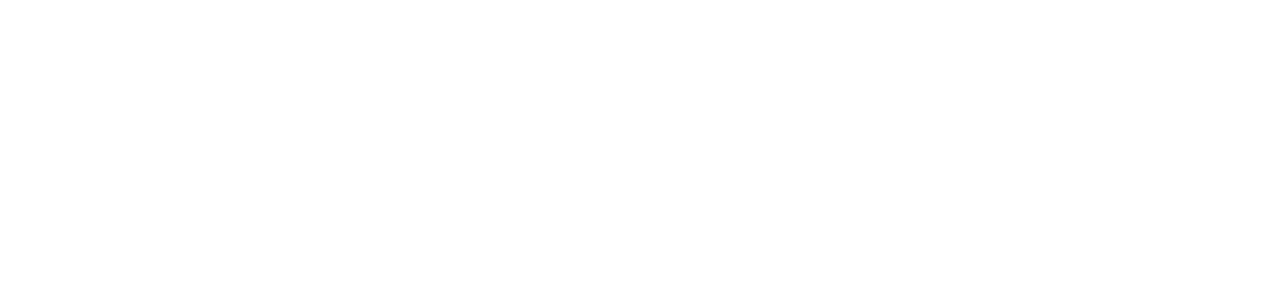
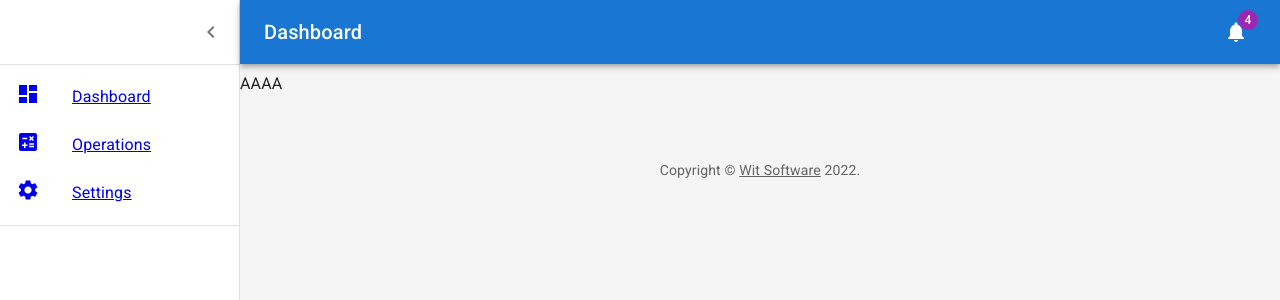
Before and after one commit to sousacaio/wit-reactjschallenge, a React (Create React App) app: page /settings in a window 1280 px wide. Before the commit this address had no page. Shown: the top 300 px of the page. Built offline with nearby package versions, Linux system fonts and the light colour scheme.

Commit message:
feat: add settings route

```diff
--- a/src/Components/SidebarComponents.tsx
+++ b/src/Components/SidebarComponents.tsx
@@ -30,9 +30,13 @@
         </ListItem>
         <ListItem button>
             <ListItemIcon>
-                <SettingsIcon />
+                <Link to="/settings">
+                    <SettingsIcon />
+                </Link>
             </ListItemIcon>
-            <ListItemText primary="Settings" />
+            <Link to="/settings">
+                <ListItemText primary="Settings" />
+            </Link>
         </ListItem>
     </div>
 );
--- /dev/null
+++ b/src/Routes/SettingsRoute.tsx
@@ -0,0 +1,5 @@
+import { Wrapper } from "../Layouts/Wrapper/Wrapper";
+
+export default function SettingsRoute() {
+    return (<Wrapper childComp={<div>AAAA</div>} />);
+}
--- a/src/index.tsx
+++ b/src/index.tsx
@@ -4,6 +4,7 @@
 import { BrowserRouter, Route, Routes } from "react-router-dom";
 import OperationsRoute from './Routes/OperationsRoute';
 import DashboardRoute from './Routes/DashboardRoute';
+import SettingsRoute from './Routes/SettingsRoute';
 
 ReactDOM.render(
   <React.StrictMode>
@@ -11,6 +12,7 @@
       <Routes >
         <Route path="/dashboard" element={<DashboardRoute />} />
         <Route path="/operations" element={<OperationsRoute />} />
+        <Route path="/settings" element={<SettingsRoute />} />
       </Routes>
     </BrowserRouter>
   </React.StrictMode>,
```
